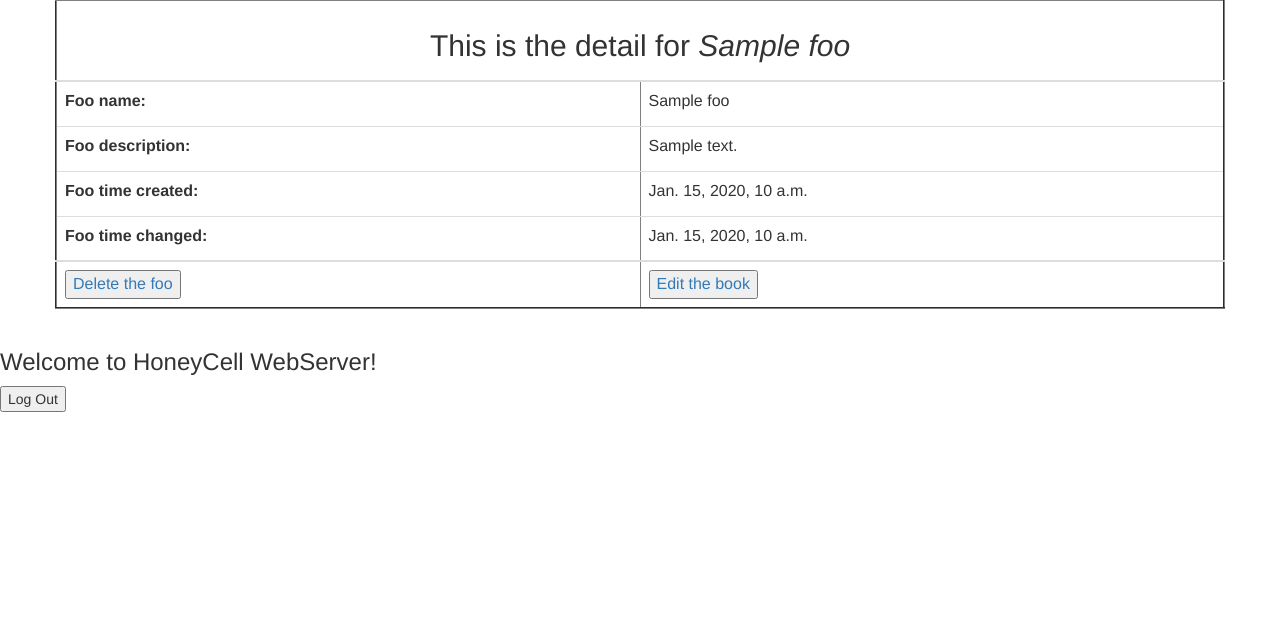
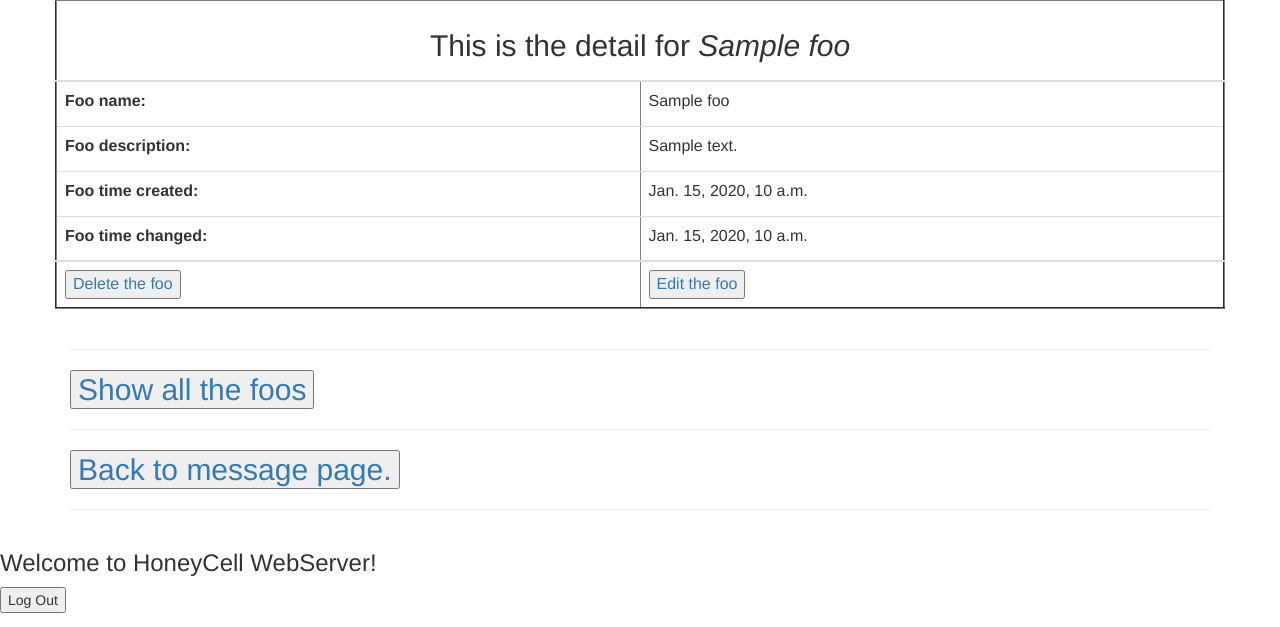
Before and after one commit to luojianhe1992/Django_HttpResponseRedirect_with_args_test, a Django app: template HoneyCell_django/WebApp/templates/WebApp/foo_detail.html in a window 1280 px wide. Shown: the part 504-1131 px from the top of the page. Before the commit the page ends 916 px from the top, so only its background shows below. Run offline with Django 3.2, Linux system fonts and the light colour scheme; the template is opened without the code that fills it: most values are stand-ins (such as "Sample title", 1, 10 or a date in 2020); some libraries are stand-ins or nearby versions.

Commit message:
Complete the mission.

```diff
--- a/HoneyCell_django/WebApp/templates/WebApp/edit_foo.html
+++ b/HoneyCell_django/WebApp/templates/WebApp/edit_foo.html
@@ -63,7 +63,7 @@
                 </table>
             </div>
 
-            <h3><input type="submit" value="Save the foo"/></h3>
+            <h3><input type="submit" value="Edit the foo"/></h3>
         </form>
 
         <hr>
--- a/HoneyCell_django/WebApp/templates/WebApp/foo_detail.html
+++ b/HoneyCell_django/WebApp/templates/WebApp/foo_detail.html
@@ -65,12 +65,23 @@
                         <a href=""><button>Delete the foo</button></a>
                     </td>
                     <td>
-                        <a href=""><button>Edit the book</button></a>
+                        <a href="{% url 'edit_foo' foo.id %}"><button>Edit the foo</button></a>
                     </td>
                 </tr>
             </table>
         </div>
     </div>
+
+    <hr>
+
+    <h2><a href="{% url 'show_foos' %}"><button>Show all the foos</button></a></h2>
+
+    <hr>
+
+    <h2><a href="{% url 'message' %}"><button>Back to message page.</button></a></h2>
+
+    <hr>
+
 </div>
 
 <h3>
```
